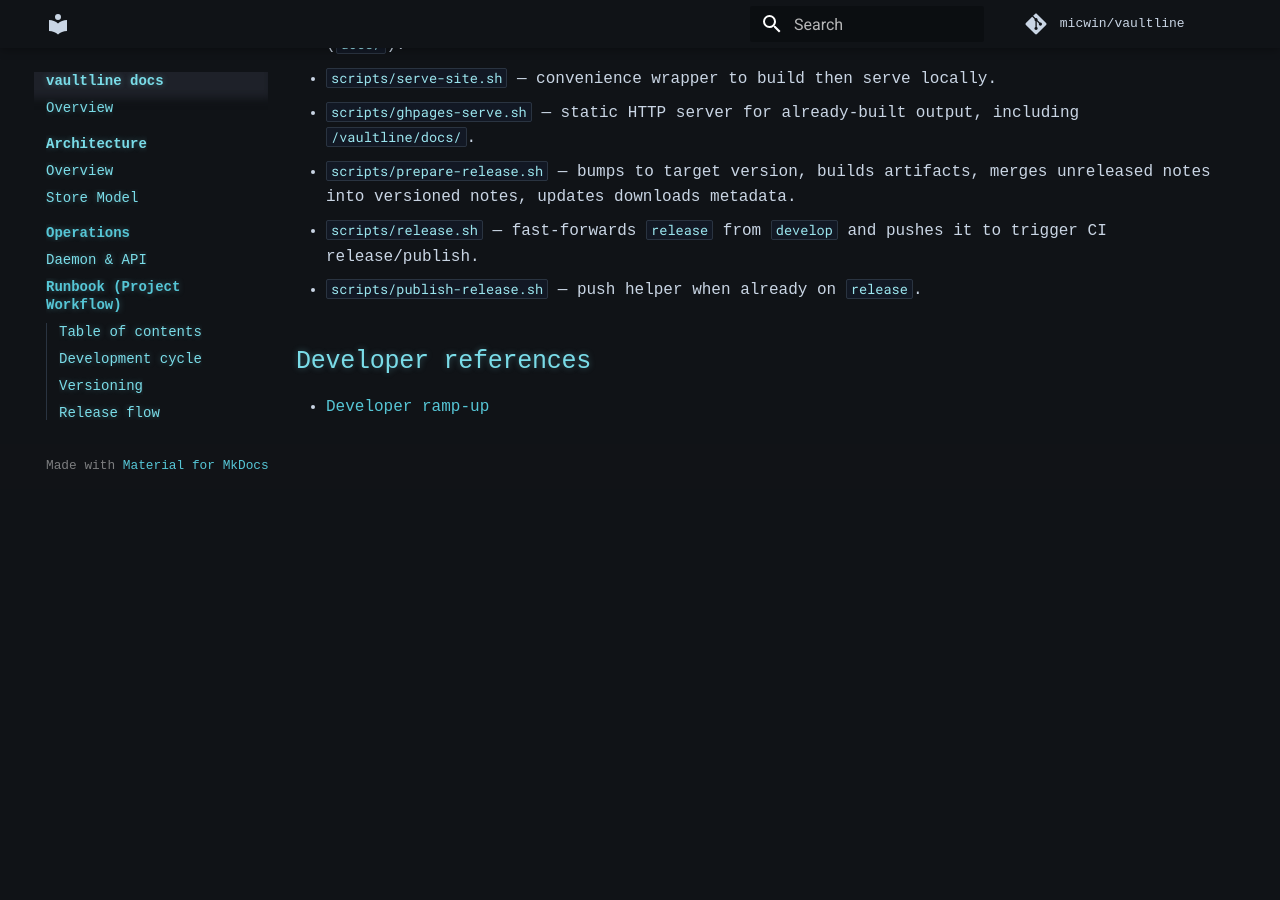
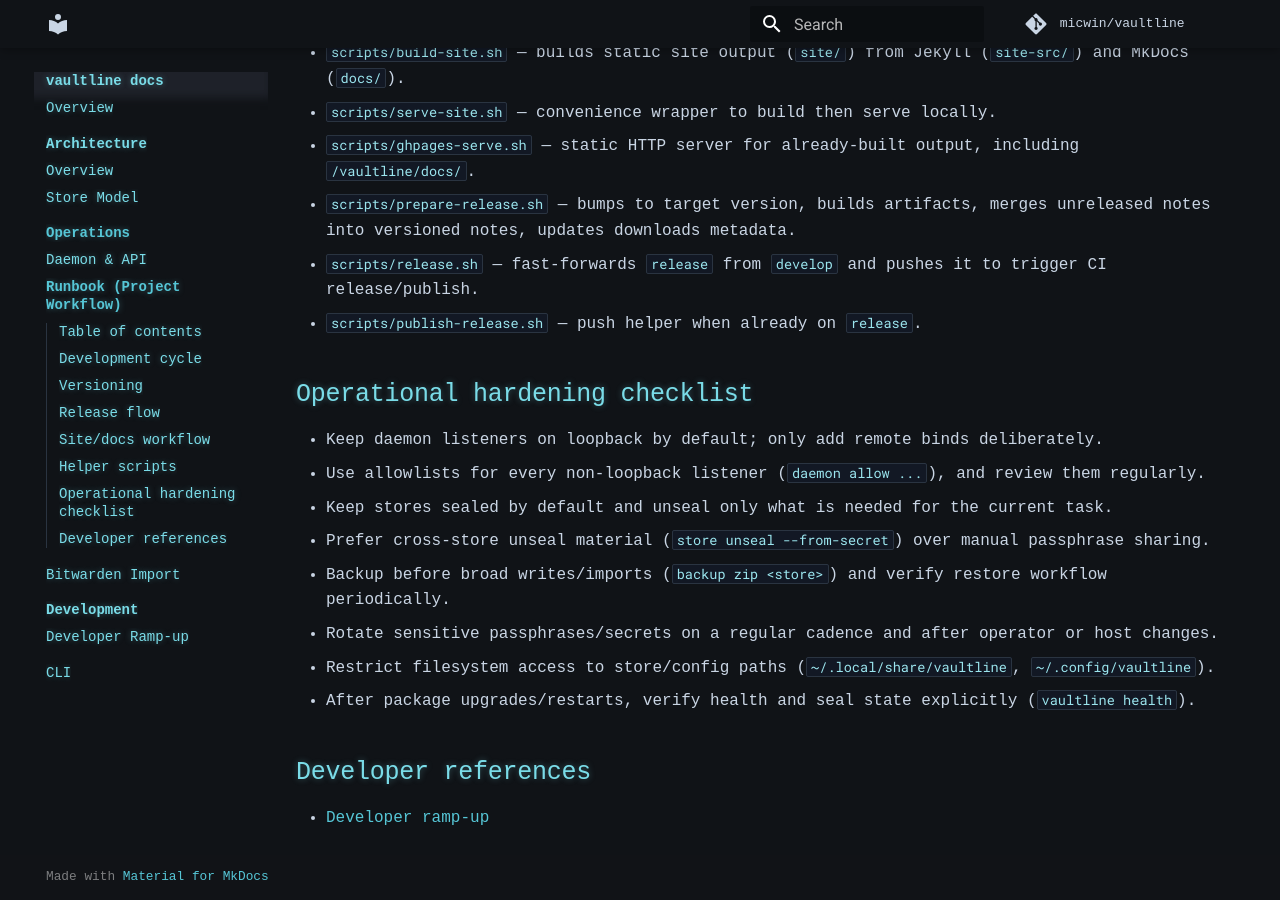
Before and after one commit to micwin/vaultline, an MkDocs documentation site: the page built from docs/runbook.md, in a window 1280 px wide and 900 px high, scrolled down 1820 px. Built offline with MkDocs 1.6.1 and Material for MkDocs 9.7.7, drawn with Linux system fonts in a browser that asks for light colours; comment, search, counter and statistics services are not loaded; before the commit the page ends 2309 px from its top, so only the background shows below that; some of the changed text lies outside the part shown.

Commit message:
docs(runbook): add operational hardening checklist

```diff
--- a/docs/runbook.md
+++ b/docs/runbook.md
@@ -9,6 +9,7 @@
 - [Release flow](#release-flow)
 - [Site/docs workflow](#sitedocs-workflow)
 - [Helper scripts](#helper-scripts)
+- [Operational hardening checklist](#operational-hardening-checklist)
 - [Developer references](#developer-references)
 
 ## Development cycle
@@ -73,6 +74,17 @@
 - `scripts/release.sh` — fast-forwards `release` from `develop` and pushes it to trigger CI release/publish.
 - `scripts/publish-release.sh` — push helper when already on `release`.
 
+## Operational hardening checklist
+
+- Keep daemon listeners on loopback by default; only add remote binds deliberately.
+- Use allowlists for every non-loopback listener (`daemon allow ...`), and review them regularly.
+- Keep stores sealed by default and unseal only what is needed for the current task.
+- Prefer cross-store unseal material (`store unseal --from-secret`) over manual passphrase sharing.
+- Backup before broad writes/imports (`backup zip <store>`) and verify restore workflow periodically.
+- Rotate sensitive passphrases/secrets on a regular cadence and after operator or host changes.
+- Restrict filesystem access to store/config paths (`~/.local/share/vaultline`, `~/.config/vaultline`).
+- After package upgrades/restarts, verify health and seal state explicitly (`vaultline health`).
+
 ## Developer references
 
 - [Developer ramp-up](developer.md)
```
